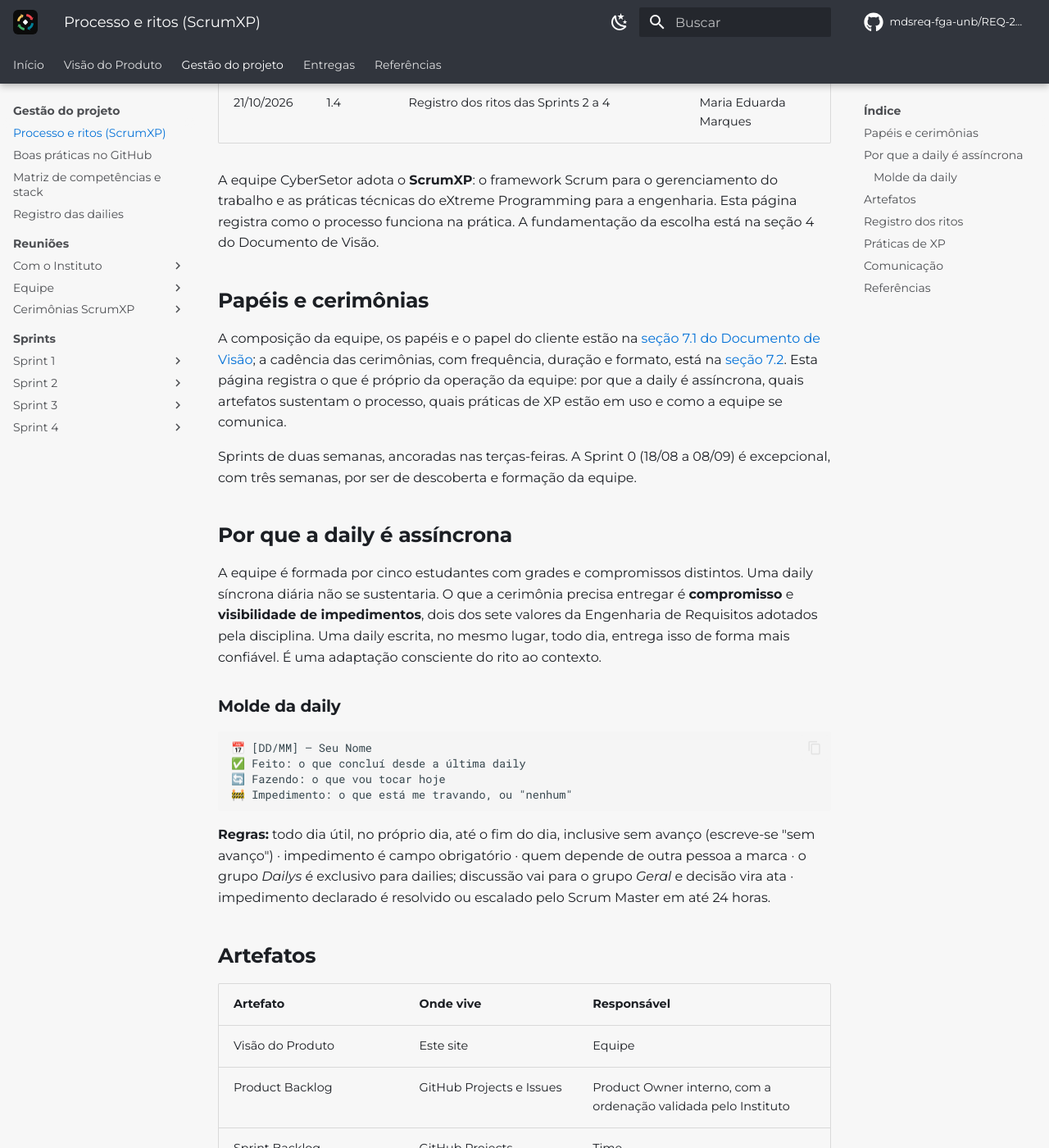
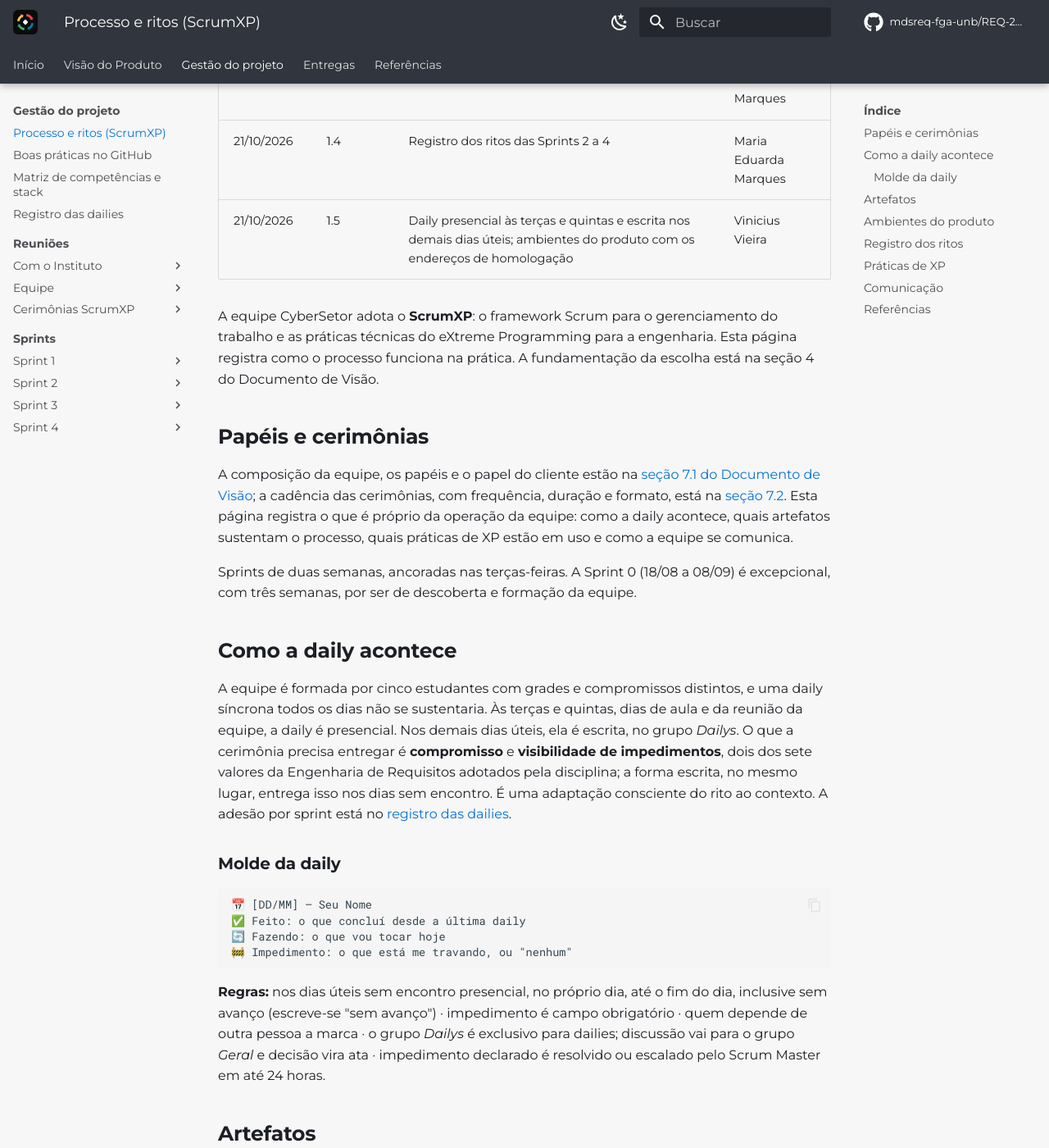
Before and after one commit to mdsreq-fga-unb/REQ-2026.2-T02-CyberSetor, an MkDocs documentation site: the page built from docs/gestao/processo-scrumxp.md, in a window 1280 px wide and 1400 px high, scrolled down 407 px. Shown: the whole window at 82% size. Built offline with MkDocs 1.6.1 and Material for MkDocs 9.7.7, drawn with Linux system fonts in a browser that asks for light colours; comment, search, counter and statistics services are not loaded; some of the changed text lies outside the part shown.

Commit message:
docs(gestao): ambientes do produto e daily presencial as tercas e quintas

````diff
--- a/docs/gestao/processo-scrumxp.md
+++ b/docs/gestao/processo-scrumxp.md
@@ -6,18 +6,19 @@
 | 06/10/2026 | 1.2 | Daily no próprio dia, até o fim do dia, em vez de até as 12h | Vinicius Vieira |
 | 19/10/2026 | 1.3 | Equipe atual de cinco integrantes | Maria Eduarda Marques |
 | 21/10/2026 | 1.4 | Registro dos ritos das Sprints 2 a 4 | Maria Eduarda Marques |
+| 21/10/2026 | 1.5 | Daily presencial às terças e quintas e escrita nos demais dias úteis; ambientes do produto com os endereços de homologação | Vinicius Vieira |
 
 A equipe CyberSetor adota o **ScrumXP**: o framework Scrum para o gerenciamento do trabalho e as práticas técnicas do eXtreme Programming para a engenharia. Esta página registra como o processo funciona na prática. A fundamentação da escolha está na seção 4 do Documento de Visão.
 
 ## Papéis e cerimônias
 
-A composição da equipe, os papéis e o papel do cliente estão na [seção 7.1 do Documento de Visão](../visao/7-equipe-e-cliente.md); a cadência das cerimônias, com frequência, duração e formato, está na [seção 7.2](../visao/7-equipe-e-cliente.md#72-comunicacao). Esta página registra o que é próprio da operação da equipe: por que a daily é assíncrona, quais artefatos sustentam o processo, quais práticas de XP estão em uso e como a equipe se comunica.
+A composição da equipe, os papéis e o papel do cliente estão na [seção 7.1 do Documento de Visão](../visao/7-equipe-e-cliente.md); a cadência das cerimônias, com frequência, duração e formato, está na [seção 7.2](../visao/7-equipe-e-cliente.md#72-comunicacao). Esta página registra o que é próprio da operação da equipe: como a daily acontece, quais artefatos sustentam o processo, quais práticas de XP estão em uso e como a equipe se comunica.
 
 Sprints de duas semanas, ancoradas nas terças-feiras. A Sprint 0 (18/08 a 08/09) é excepcional, com três semanas, por ser de descoberta e formação da equipe.
 
-## Por que a daily é assíncrona
+## Como a daily acontece
 
-A equipe é formada por cinco estudantes com grades e compromissos distintos. Uma daily síncrona diária não se sustentaria. O que a cerimônia precisa entregar é **compromisso** e **visibilidade de impedimentos**, dois dos sete valores da Engenharia de Requisitos adotados pela disciplina. Uma daily escrita, no mesmo lugar, todo dia, entrega isso de forma mais confiável. É uma adaptação consciente do rito ao contexto.
+A equipe é formada por cinco estudantes com grades e compromissos distintos, e uma daily síncrona todos os dias não se sustentaria. Às terças e quintas, dias de aula e da reunião da equipe, a daily é presencial. Nos demais dias úteis, ela é escrita, no grupo *Dailys*. O que a cerimônia precisa entregar é **compromisso** e **visibilidade de impedimentos**, dois dos sete valores da Engenharia de Requisitos adotados pela disciplina; a forma escrita, no mesmo lugar, entrega isso nos dias sem encontro. É uma adaptação consciente do rito ao contexto. A adesão por sprint está no [registro das dailies](dailies.md).
 
 ### Molde da daily
 
@@ -28,7 +29,7 @@
 🚧 Impedimento: o que está me travando, ou "nenhum"
 ```
 
-**Regras:** todo dia útil, no próprio dia, até o fim do dia, inclusive sem avanço (escreve-se "sem avanço") · impedimento é campo obrigatório · quem depende de outra pessoa a marca · o grupo *Dailys* é exclusivo para dailies; discussão vai para o grupo *Geral* e decisão vira ata · impedimento declarado é resolvido ou escalado pelo Scrum Master em até 24 horas.
+**Regras:** nos dias úteis sem encontro presencial, no próprio dia, até o fim do dia, inclusive sem avanço (escreve-se "sem avanço") · impedimento é campo obrigatório · quem depende de outra pessoa a marca · o grupo *Dailys* é exclusivo para dailies; discussão vai para o grupo *Geral* e decisão vira ata · impedimento declarado é resolvido ou escalado pelo Scrum Master em até 24 horas.
 
 ## Artefatos
 
@@ -53,6 +54,15 @@
 ```
 
 Cada história é aberta pelo formulário de história do repositório, que pede a história nesse formato, as características de produto e os objetivos específicos em caixas de marcação (seções 2.3 e 2.2), os RFs, RNFs e regras de negócio que a condicionam, os critérios de aceitação em lista e as dependências. No quadro do projeto, características e objetivos ficam em campos de seleção múltipla com os mesmos títulos.
+
+## Ambientes do produto
+
+| Ambiente | Endereço | Origem |
+|---|---|---|
+| Homologação | [cybersetor-web.netvitae.org](https://cybersetor-web.netvitae.org) · API e documentação em [cybersetor-api.netvitae.org/docs](https://cybersetor-api.netvitae.org/docs) | linhas `web-develop` e `api-develop` |
+| Produção | publicada na estabilização ([seção 6.4](../visao/6-cronograma.md#64-estabilizacao-implantacao-e-transferencia)) | linhas `web` e `api` |
+
+O acesso à homologação é por conta criada pela administração do sistema, sem cadastro aberto, e ela guarda apenas dados de teste, sem dados reais de participantes.
 
 ## Registro dos ritos
 
````
Also changed, not shown: docs/visao/7-equipe-e-cliente.md (+3 -2 lines), docs/visao/index.md (+1 -0 lines).
